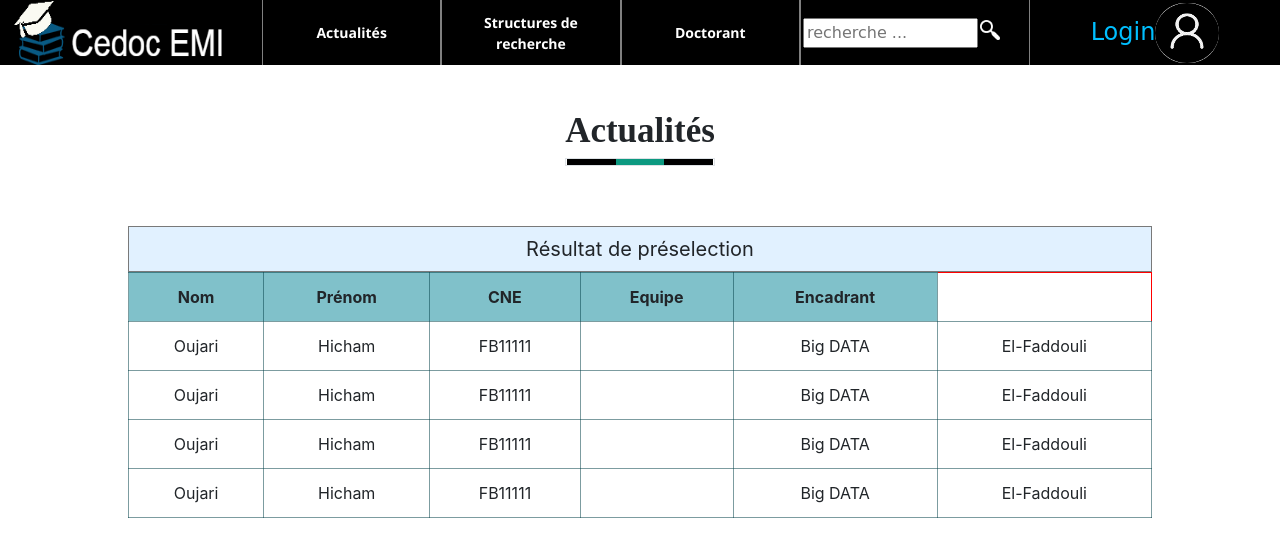
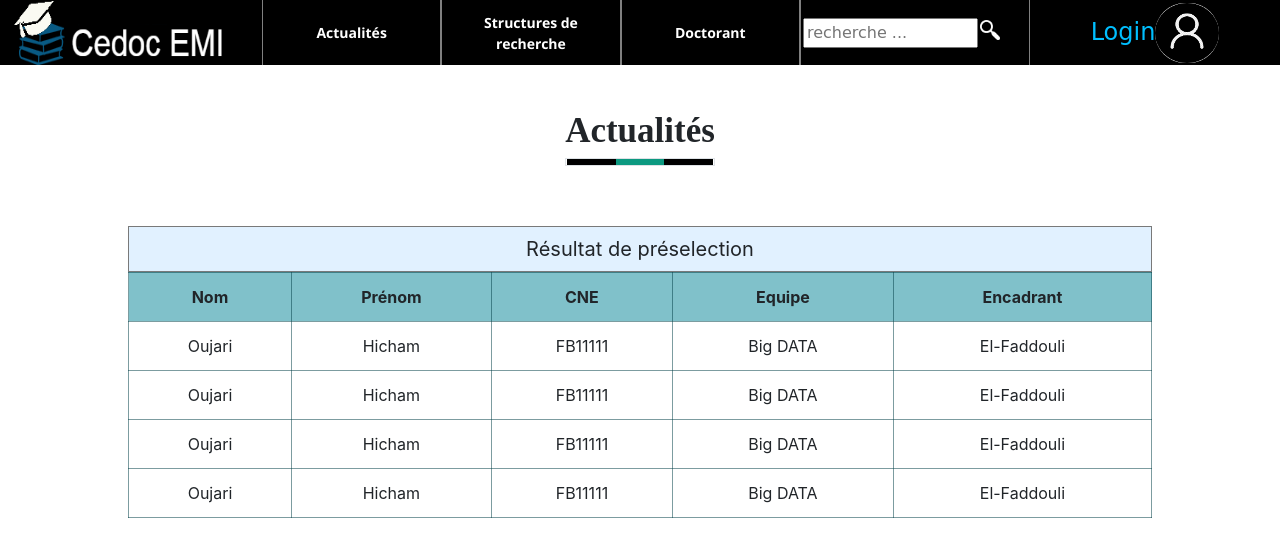
Before and after one commit to HichamOujari/Cedoc, a React (Create React App) app in the folder front-end/: page /actualites in a window 1280 px wide. Shown: the top 556 px of the page. Built offline with nearby package versions, Linux system fonts and the light colour scheme.

Commit message:
bu hicham

```diff
--- a/front-end/src/components/actualite/mainActualite.js
+++ b/front-end/src/components/actualite/mainActualite.js
@@ -51,7 +51,6 @@ export default class MainActualite extends Component {
                                     <td key={index}>{ele.nom}</td>
                                     <td key={index}>{ele.prenom}</td>
                                     <td key={index}>{ele.CNE}</td>
-                                    <td key={index}>{ele.CNI}</td>
                                     <td key={index}>{ele.equipe}</td>
                                     <td key={index}>{ele.Encadrant}</td>
                                 </tr>
```
